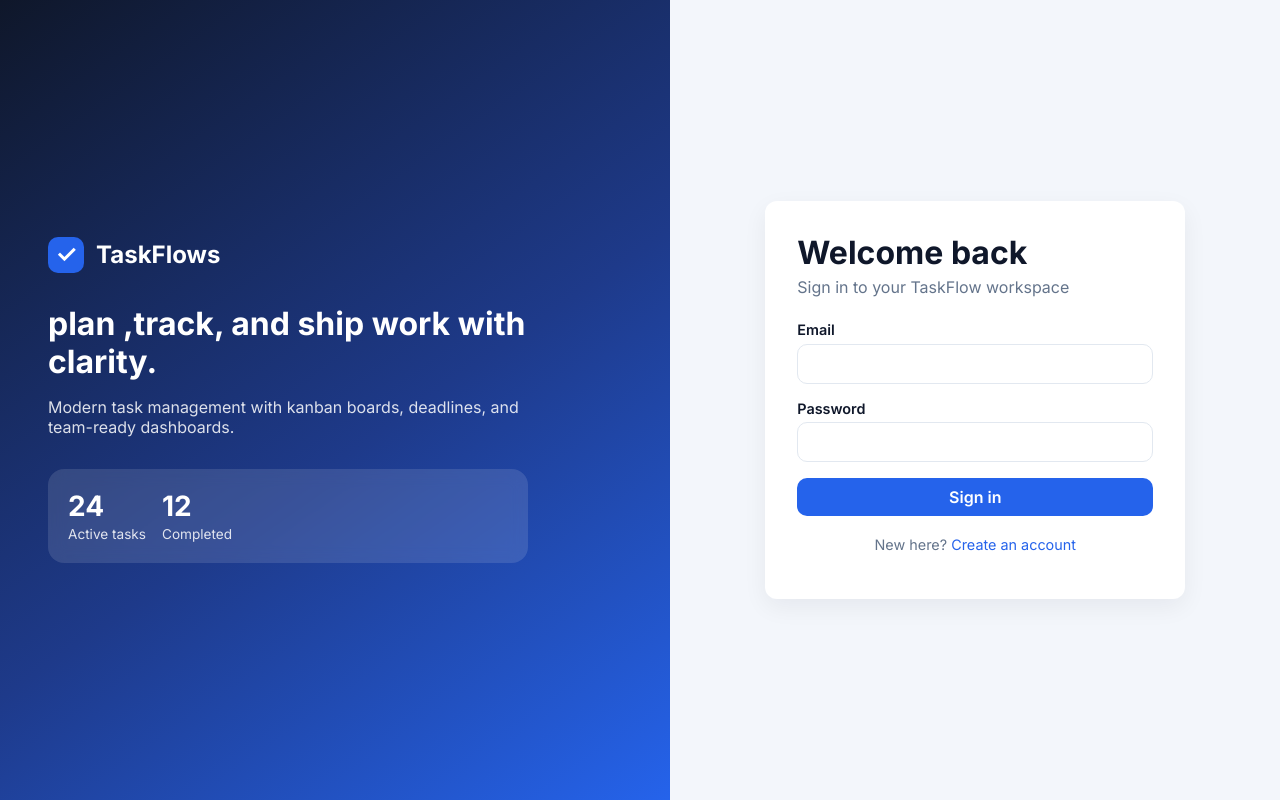
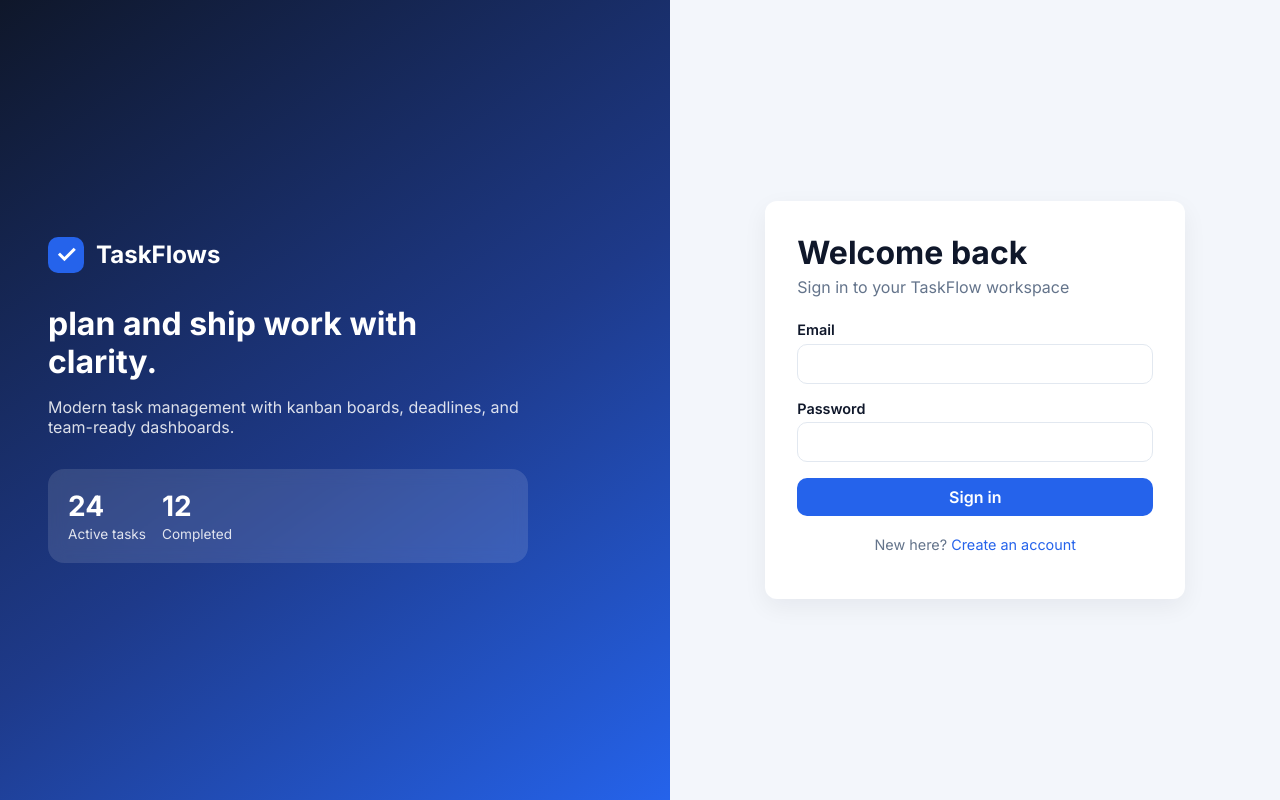
Before and after one commit to Theekshana-khp/Enterprise-Cloud-Native-CI-CD-Platform, a React (Vite) app in the folder app/frontend/: page /login in a window 1280 px wide. Built offline with nearby package versions, Linux system fonts and the light colour scheme.

Commit message:
Deploy project CD part

```diff
--- a/app/frontend/src/pages/LoginPage.jsx
+++ b/app/frontend/src/pages/LoginPage.jsx
@@ -37,7 +37,7 @@ export default function LoginPage() {
             <span className="brand-icon">✓</span>
             TaskFlows
           </div>
-          <h2>plan ,track, and ship work with clarity.</h2>
+          <h2>plan and ship work with clarity.</h2>
           <p>Modern task management with kanban boards, deadlines, and team-ready dashboards.</p>
           <div className="auth-preview-card">
             <div className="preview-stat">
```
